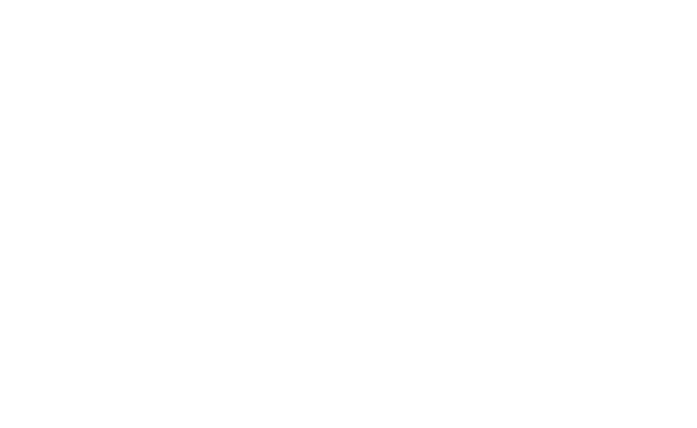
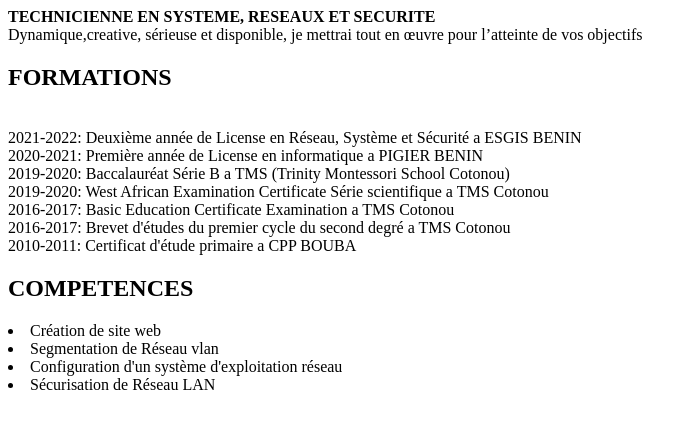
Before and after one commit to DAMILOLA5/git-mon-cv, a plain HTML site: page index.html in a window 1280 px wide. Shown: the whole page, without its empty margins (0-697 px from the left). Drawn offline with Linux system fonts and the light colour scheme.

Commit message:
Mise en place de la section competences

```diff
--- a/index.html
+++ b/index.html
@@ -3,13 +3,39 @@
     <head>
     <meta charset="utf-8">
 
-    <title><h1>MON CURICULUM VITAE</h1></title>
+    <title>MON CURICULUM VITAE</title>
    <link rel="stylesheet" href="style.css">
 
 </head>
+<header><strong> TECHNICIENNE EN SYSTEME, RESEAUX ET SECURITE</strong></header>
+<body>
 
+Dynamique,creative, sérieuse  et disponible, je mettrai tout en œuvre pour l’atteinte de vos objectifs
 
+<section>
 
-</body>
+<h1>FORMATIONS</h1>
+   <br>2021-2022: Deuxième année de License en Réseau, Système et Sécurité a ESGIS BENIN
+   <br>2020-2021: Première année de License en informatique a PIGIER BENIN
+   <br>2019-2020: Baccalauréat Série B a TMS (Trinity Montessori School Cotonou)
+   <br>2019-2020: West African Examination Certificate Série scientifique a TMS Cotonou
+   <br>2016-2017: Basic Education Certificate Examination a TMS Cotonou
+   <br>2016-2017: Brevet d'études du premier cycle du second degré a TMS Cotonou
+   <br>2010-2011: Certificat d'étude primaire a CPP BOUBA
+
+</section>
+
+<section>
+
+ <h1>COMPETENCES</h1>
+  <li>Création de site web</li>
+  <li>Segmentation de Réseau vlan</li>
+  <li>Configuration d'un système d'exploitation réseau</li>
+  <li>Sécurisation de Réseau LAN </li>
+</section>
+<section>
+    <h1></h1>
+</section>
+</body      >
 
 </html>
```
